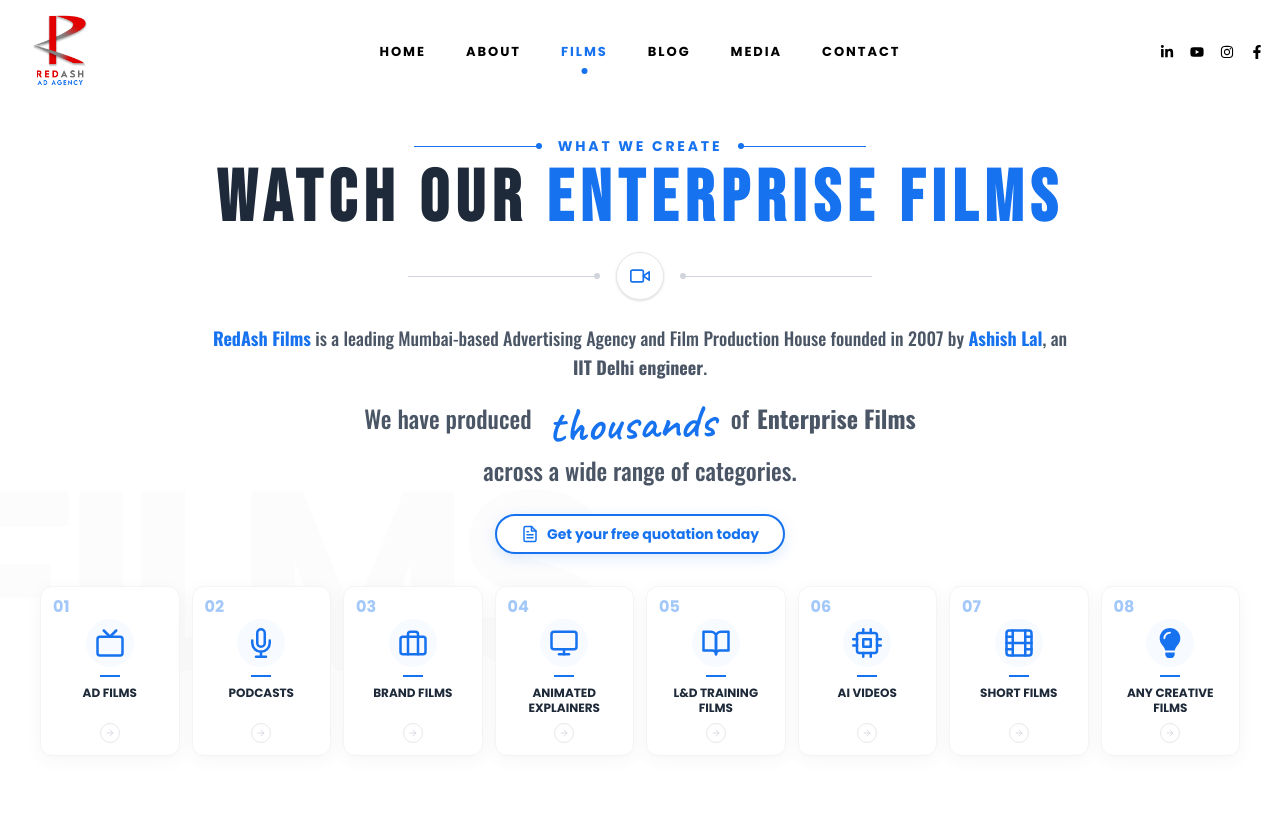
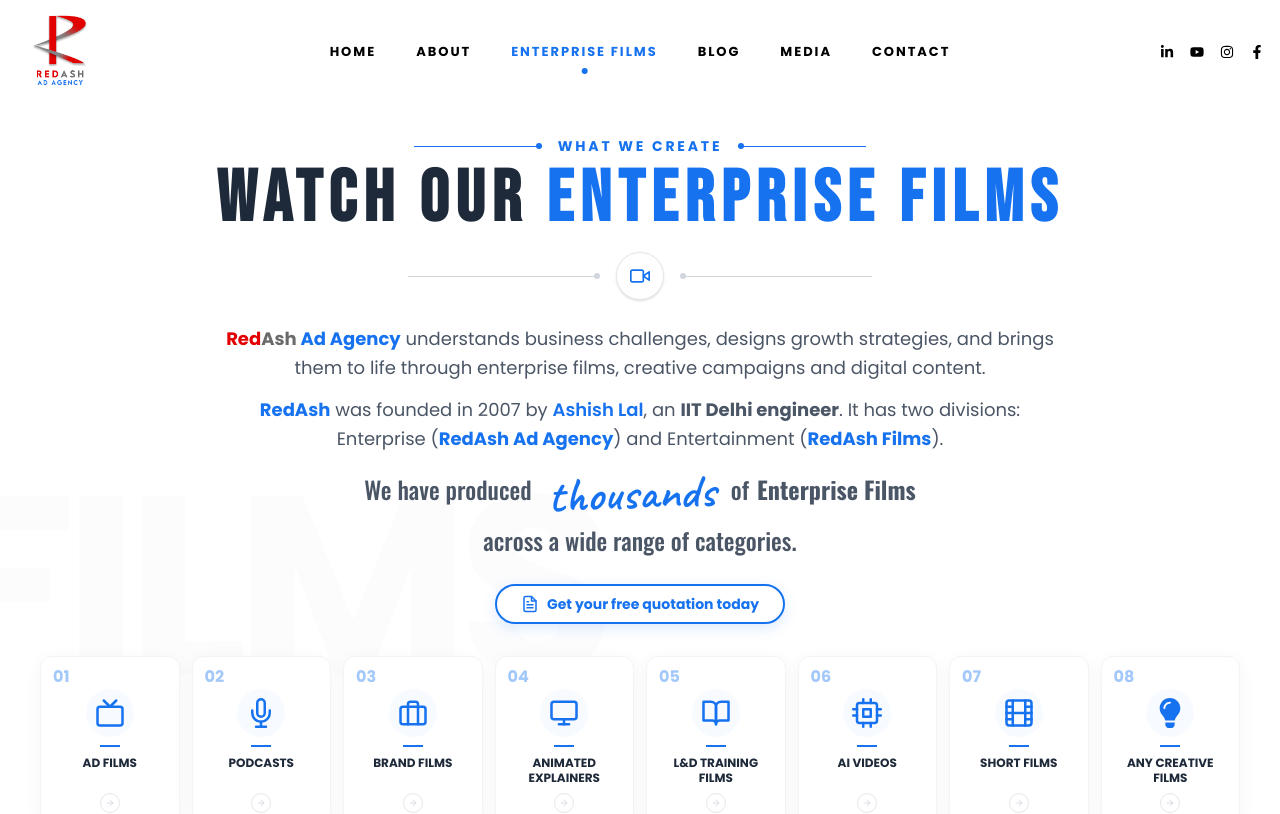
Before and after one commit to YashRaj28359/RedAsh-final-design, a React (Vite) app: page /ad-agency/films in a window 1280 px wide. Shown: the top 814 px of the page. Built offline with nearby package versions, Linux system fonts and the light colour scheme.

Commit message:
Update Enterprise Films intro styling and links

```diff
--- a/src/pages/Agency/components/EnterpriseFilms.jsx
+++ b/src/pages/Agency/components/EnterpriseFilms.jsx
@@ -1,5 +1,6 @@
 import React, { useRef } from 'react';
 import { motion } from 'framer-motion';
+import { Link } from 'react-router-dom';
 import {
   FiTv, FiMic, FiBriefcase, FiMonitor,
   FiBookOpen, FiCpu, FiFilm,
@@ -83,8 +84,11 @@
 
           {/* Description Text */}
           <div className="max-w-4xl mx-auto px-4">
-            <p className="font-subtitle text-gray-600 text-sm md:text-base lg:text-lg leading-relaxed mb-3">
-              <strong className="text-brand-blue">RedAsh Films</strong> is a leading Mumbai-based Advertising Agency and Film Production House founded in 2007 by <a href="https://www.linkedin.com/in/ashishlalreal/" target="_blank" rel="noopener noreferrer" className="text-brand-blue font-semibold hover:underline">Ashish Lal</a>, an <strong>IIT Delhi engineer</strong>.
+            <p className="font-main text-gray-600 text-sm md:text-base lg:text-lg leading-relaxed mb-3">
+              <Link to="/" className="hover:opacity-80 transition-opacity"><strong><span className="text-brand-red">Red</span><span className="text-brand-gray">Ash</span> <span className="text-brand-blue">Ad Agency</span></strong></Link> understands business challenges, designs growth strategies, and brings them to life through enterprise films, creative campaigns and digital content.
+            </p>
+            <p className="font-main text-gray-600 text-sm md:text-base lg:text-lg leading-relaxed mb-3">
+              <strong className="text-brand-blue">RedAsh</strong> was founded in 2007 by <a href="https://www.linkedin.com/in/ashishlalreal/" target="_blank" rel="noopener noreferrer" className="text-brand-blue font-semibold hover:underline">Ashish Lal</a>, an <strong>IIT Delhi engineer</strong>. It has two divisions: <br /> Enterprise (<Link to="/" className="text-brand-blue hover:underline font-bold">RedAsh Ad Agency</Link>) and Entertainment (<strong className="text-brand-blue">RedAsh Films</strong>).
             </p>
             <p className="font-subtitle text-gray-600 text-base md:text-xl lg:text-2xl leading-relaxed mb-6 flex flex-wrap justify-center items-center gap-2">
               We have produced <span className="font-cursive text-brand-blue text-3xl md:text-4xl lg:text-5xl px-2 -rotate-2 transform translate-y-1">thousands</span> of <strong>Enterprise Films</strong> across a wide range of categories.
--- a/src/pages/Agency/components/Navbar.jsx
+++ b/src/pages/Agency/components/Navbar.jsx
@@ -7,7 +7,7 @@
 const navLinks = [
   { name: 'HOME', path: '/ad-agency' },
   { name: 'ABOUT', path: '/ad-agency/about' },
-  { name: 'FILMS', path: '/ad-agency/films' },
+  { name: 'ENTERPRISE FILMS', path: '/ad-agency/films' },
   { name: 'BLOG', path: '/ad-agency/blog' },
   { name: 'MEDIA', path: '/ad-agency/media' },
   { name: 'CONTACT', path: '/ad-agency/contact' },
@@ -20,7 +20,7 @@
     if (location.pathname.includes('/blog')) return 'BLOG';
     if (location.pathname.includes('/media')) return 'MEDIA';
     if (location.pathname.includes('/contact')) return 'CONTACT';
-    if (location.pathname.includes('/films')) return 'FILMS';
+    if (location.pathname.includes('/films')) return 'ENTERPRISE FILMS';
     return 'HOME';
   });
   const [isScrolled, setIsScrolled] = useState(false);
@@ -50,7 +50,7 @@
     } else if (location.pathname.includes('/contact')) {
       setActiveMenu('CONTACT');
     } else if (location.pathname.includes('/films')) {
-      setActiveMenu('FILMS');
+      setActiveMenu('ENTERPRISE FILMS');
     } else {
       setActiveMenu('HOME');
     }
```
